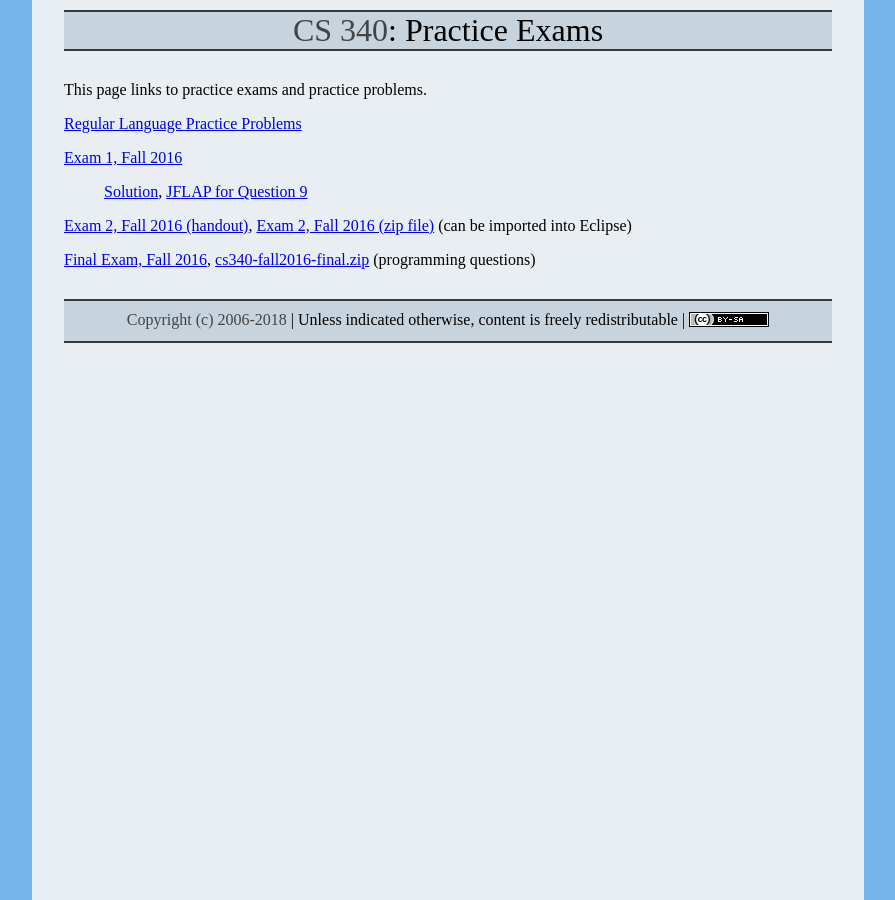
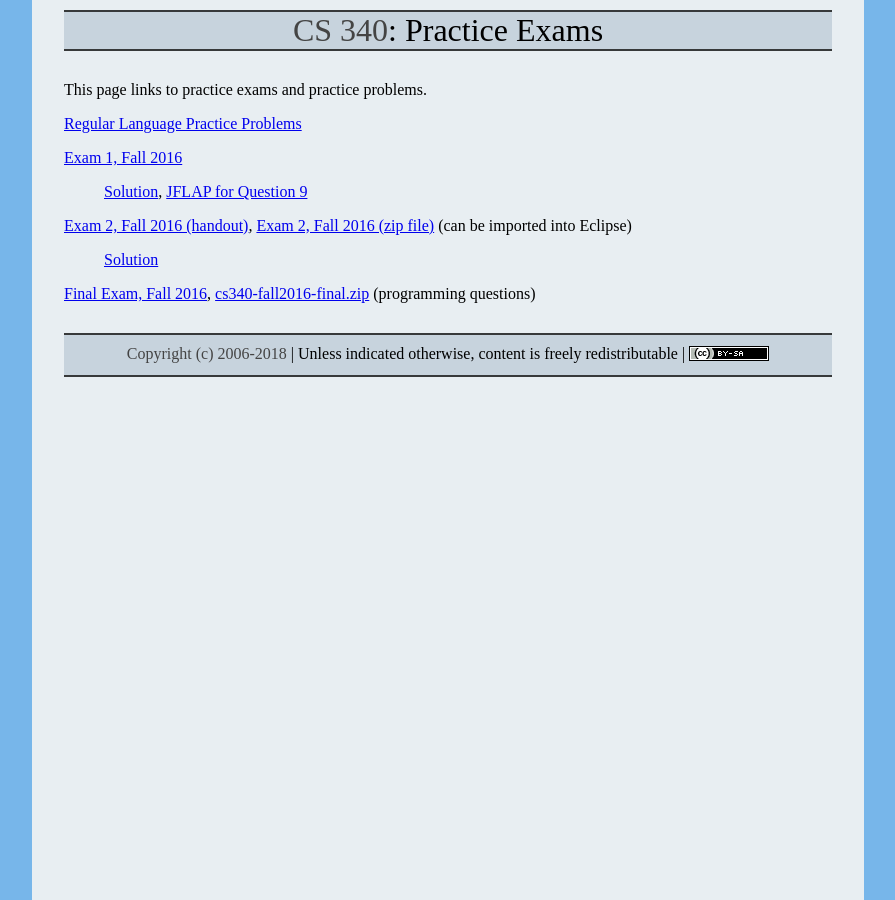
Before and after one commit to ycpcs/cs340-fall2018, a Jekyll site: the page built from practice/index.md, in a window 1280 px wide. Shown: the whole page, without its empty margins (192-1087 px from the left). Built offline with Jekyll 4.4.1, drawn with Linux system fonts in a browser that asks for light colours.

Commit message:
post solution to practice exam 2

```diff
--- a/practice/index.md
+++ b/practice/index.md
@@ -13,4 +13,6 @@ This page links to practice exams and practice problems.
 
 [Exam 2, Fall 2016 (handout)](cs340-fall2016-exam02.pdf), [Exam 2, Fall 2016 (zip file)](cs340-fall2016-exam02.zip) (can be imported into Eclipse)
 
+> [Solution](cs340-fall2016-exam02-solution.zip)
+
 [Final Exam, Fall 2016](cs340-fall2016-final.pdf), [cs340-fall2016-final.zip](cs340-fall2016-final.zip) (programming questions)
```
Also changed, not shown: 1 other file.
